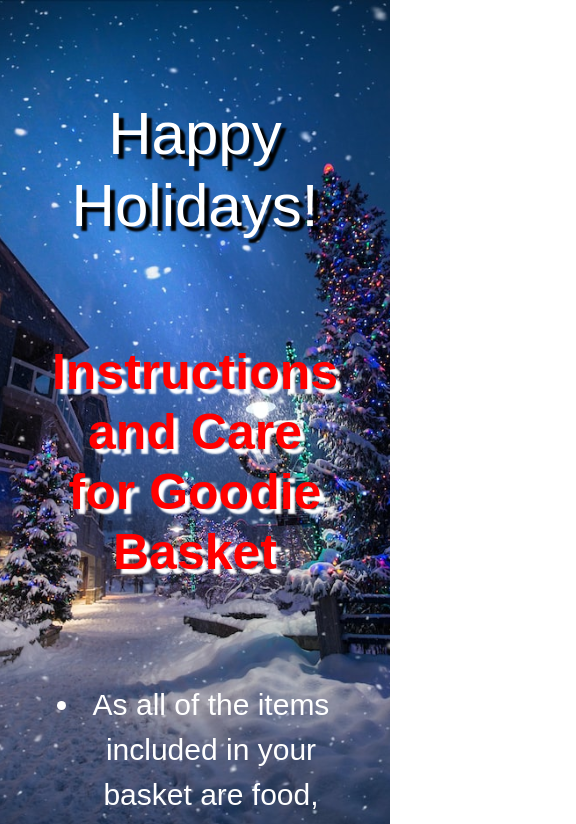
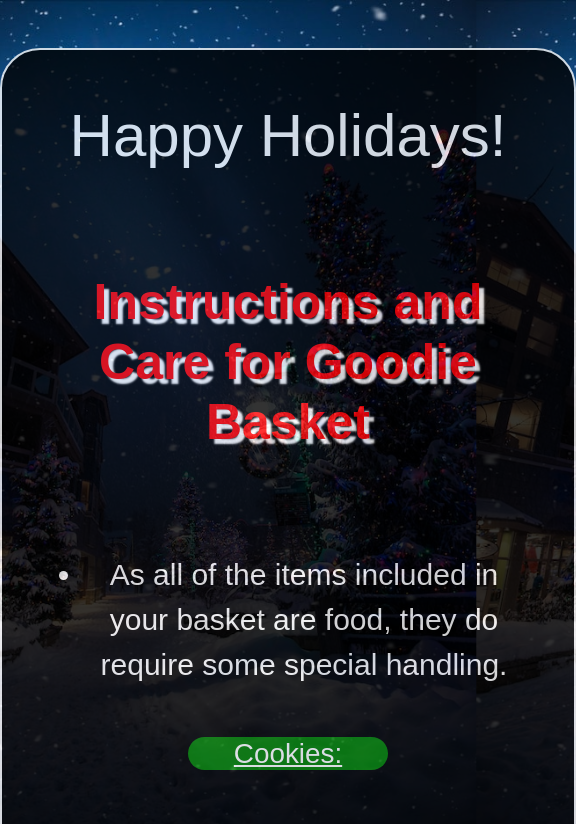
Before and after one commit to thomas065/holiday-goodies, a React (Create React App) app: page /baking-instructions in a window 390 px wide. Shown: the top 824 px of the page, 576 px wide, since content can reach past the window. Built offline with nearby package versions, Linux system fonts and the light colour scheme; a web font is replaced by a local one.

Commit message:
cleaned up
made more mobile friendly and added faded background

```diff
--- a/src/components/bakingInstructions/goodieCare.jsx
+++ b/src/components/bakingInstructions/goodieCare.jsx
@@ -24,8 +24,7 @@ const GoodieCare = () => {
 	};
 
   return (
-	  <>
-		<div className='holiday-font mt-5 d-flex flex-column align-items-center'>
+		<div className='holiday-font mt-5 d-flex flex-column align-items-center background-fade'>
 			<div className='col-12'>
 				  <h1 className='directions'>Happy Holidays!</h1>
 			</div>
@@ -44,7 +43,7 @@ const GoodieCare = () => {
 					Cookies:
 				</h1>
 			</div>
-			<div className='col-9'>
+			<div className='col-9 col-sm-12'>
 				<p style={mystyle3}>
 					No refigeration is needed if eaten by December 31st. If you want to save some for later,
 					I would place them in an airtight container and store in the fridge or freezer. They will last for about 2 weeks.
@@ -56,7 +55,7 @@ const GoodieCare = () => {
 					Breads:
 				</h1>
 			</div>
-			<div className='col-9'>
+			<div className='col-9 col-sm-12'>
 				<p style={mystyle3}>
 					No refigeration is needed if eaten by December 31st. If you want to save some for later,
 					I would place them in an airtight container and store in the fridge or freezer. They will last for about 2 weeks.
@@ -68,16 +67,15 @@ const GoodieCare = () => {
 					Pickles, Tapanade and Butters:
 				</h1>
 			</div>
-			<div className='col-9'>
+			<div className='col-9 col-sm-12'>
 				<p style={mystyle3}>
 					No refigeration is needed if eaten by December 31st. If you want to save some for later,
 					I would place them in an airtight container and store in the fridge or freezer. They will last for about 2 weeks.
 					Bring to room temperature before eating -- unless you like frozen or cold cookies!
 				</p>
 			</div>
+			<Link style={{ textDecoration: 'none', color: 'white' }} to={'/order'} className='orderbutton'>Continue</Link>>
 		</div>
-		<Link style={{ textDecoration: 'none', color: 'white' }} to={'/order'} className='orderbutton'>Continue</Link>>
-	  </>
   );
 }
 
--- a/src/components/bakingInstructions/goodieCare.scss
+++ b/src/components/bakingInstructions/goodieCare.scss
@@ -1,5 +1,14 @@
 .holiday-font{
   font-family: 'Mountains of Christmas', cursive, sans-serif;
+}
+
+.background-fade {
+  background-color: black;
+  border-radius: 40px;
+  border-color: white;
+  border-style: solid;
+  border-width: 2px;
+  opacity: 0.8;
 }
 
 .directions {
--- a/src/components/countdown/countdown.styles.scss
+++ b/src/components/countdown/countdown.styles.scss
@@ -4,14 +4,11 @@
 
 .loading {
   display: flex;
-  position: absolute;
-  left: 50%;
-  top: 50%;
-  transform: translate(-50%, -50%);
+  justify-content: center;
+  margin-top: 150px;
 }
 
 .loading h1 {
-
   font-size: 3rem;
   font-weight: 400;
   color: #fff;
--- a/src/components/login/loginbutton.jsx
+++ b/src/components/login/loginbutton.jsx
@@ -6,7 +6,7 @@ const LoginButton = () => {
 	return (
 		<div className='button'>
 			<button className='push-me button'>
-				<Link style={{ textDecoration: 'none', color: 'white' }} to={'/login'} className='front'>Order</Link>
+				<Link style={{ textDecoration: 'none', color: 'white' }} to={'/login'} className='front'>Login</Link>
 			</button>
 		</div>
 	);
--- a/src/components/login/loginform.styles.scss
+++ b/src/components/login/loginform.styles.scss
@@ -2,7 +2,7 @@
   display: flex;
   justify-content: center;
   align-items: center;
-  width: 100vw;
+  width: auto;
   height: 100vh;
 }
 
--- a/src/components/titlepage/title.jsx
+++ b/src/components/titlepage/title.jsx
@@ -6,7 +6,8 @@ const Title = () => {
         <>
             <div className='holiday-font'>
                 <h1 className='title'>Nene's Christmas Goodies</h1>
-                <p className='blink'>Orders begin on November 1st</p>
+                <p className='blink'>Orders begin on</p>
+                <p className='blink'>November 1st</p>
             </div>
             <Countdown />
         </>
--- a/src/styles.scss
+++ b/src/styles.scss
@@ -6,4 +6,5 @@ body{
     background-position: 100% 80%;
     background-repeat: no-repeat;
     background-attachment: fixed;
+    min-width: 576px;
 }
```
